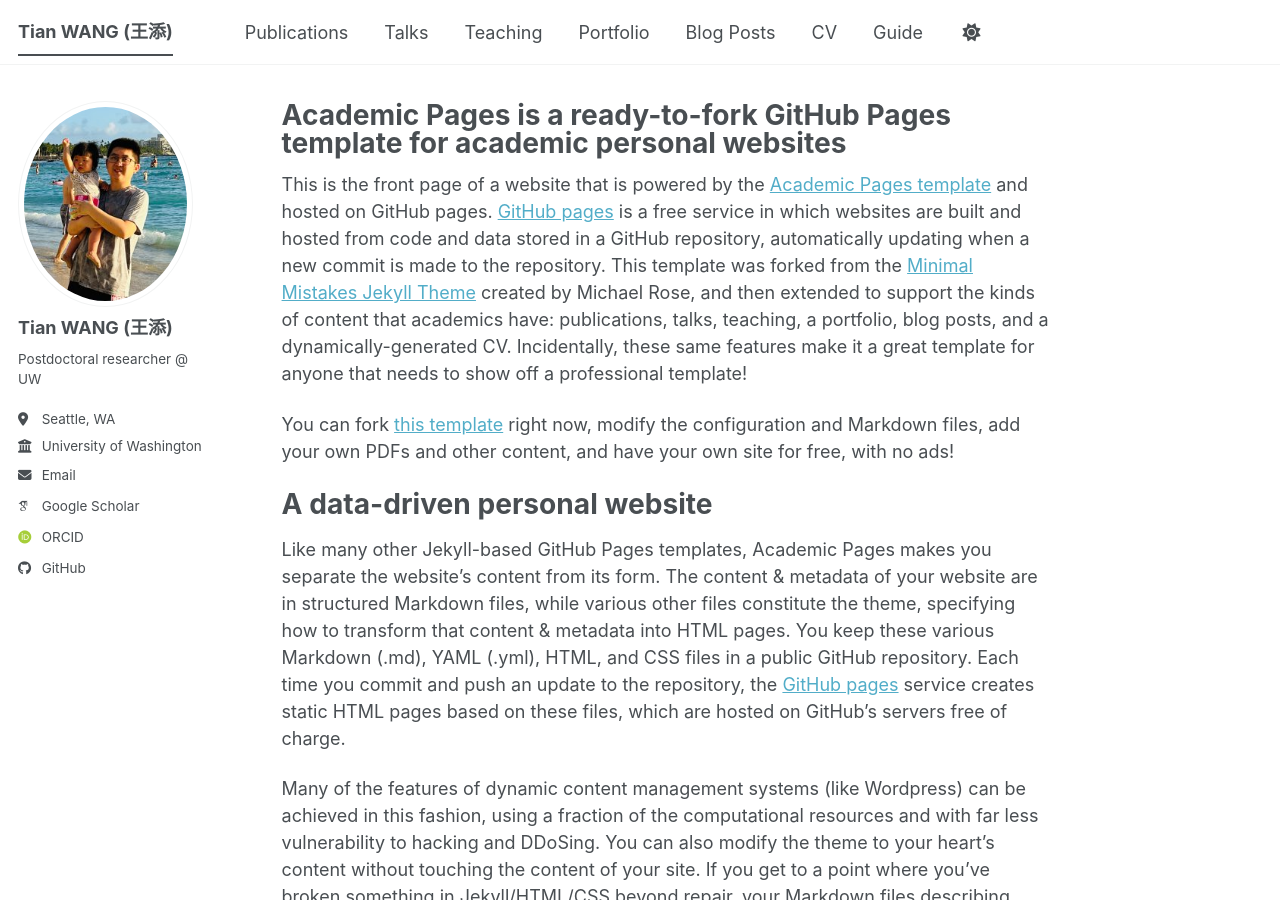
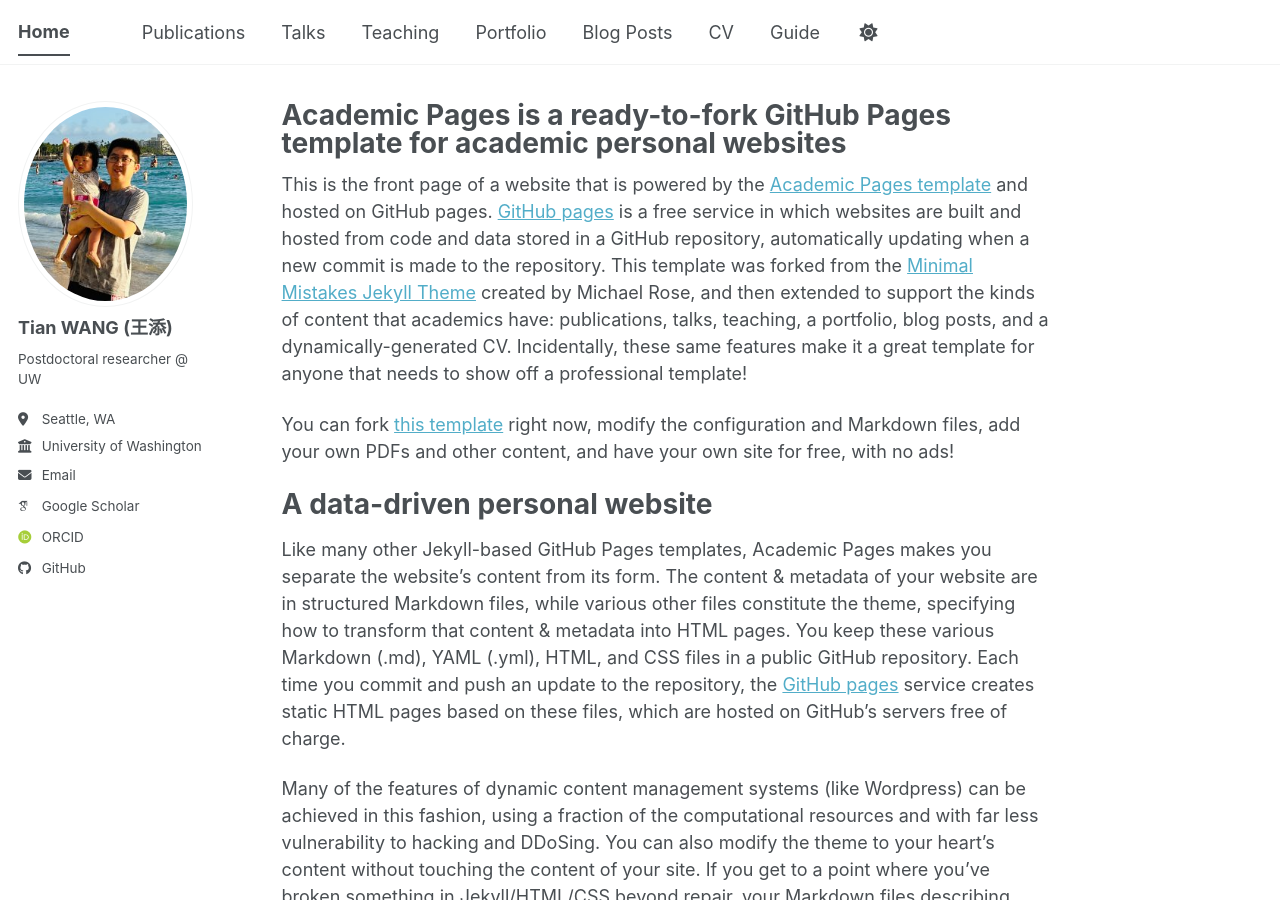
Before and after one commit to tw2469/tw2469.github.io, a Jekyll site: the page built from _pages/about.md, in a window 1280 px wide and 900 px high. Built offline with Jekyll 4.4.1, drawn with Linux system fonts in a browser that asks for light colours; some web fonts are replaced; a script bundle is joined from its source files by our own code; library files that are not in the unit come from our copies.

Commit message:
_config.yml

```diff
--- a/_config.yml
+++ b/_config.yml
@@ -9,7 +9,7 @@
 # Basic Site Settings
 locale                   : "en-US"
 site_theme               : "default" # The available themes options are "default", "air", "sunrise", "mint", "dirt" and "contrast"
-title                    : "Tian WANG (王添)"
+title                    : "Home"
 title_separator          : "-"
 name                     : &name "Tian WANG (王添)"
 description              : &description "Your Name's academic portfolio"   # Update this with a general description of your site, this is the default if not overridden by a page
@@ -51,7 +51,7 @@ author:
   bitbucket        : # Username - Update with your username on the site
   codepen          : # Username
   dribbble         : # Username
-  github           : "https://github.com/tw2469"
+  github           : "tw2469"
   kaggle           : # Username
   stackoverflow    : # User number or user number and name (i.e., use "1" or "1/jeff-atwood")
 
```
